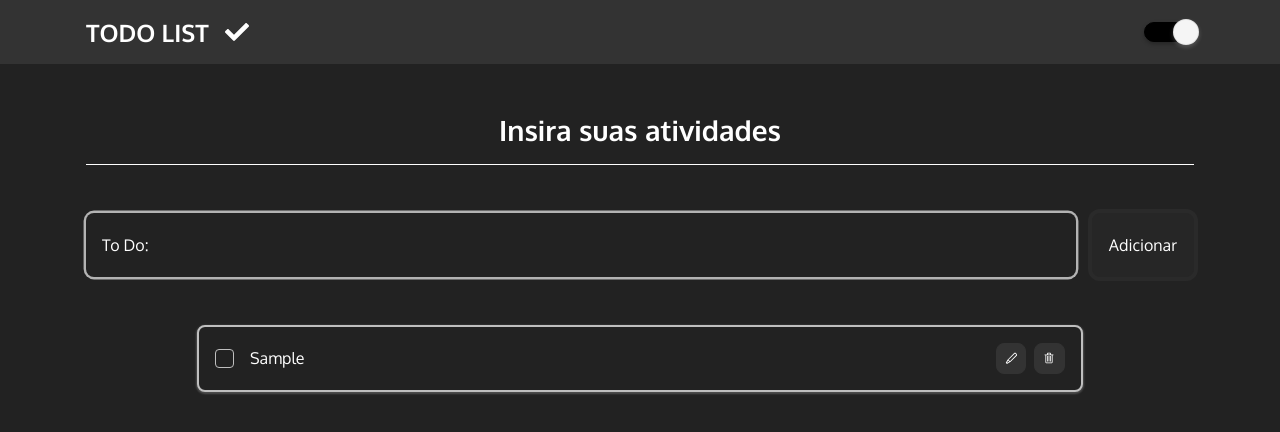
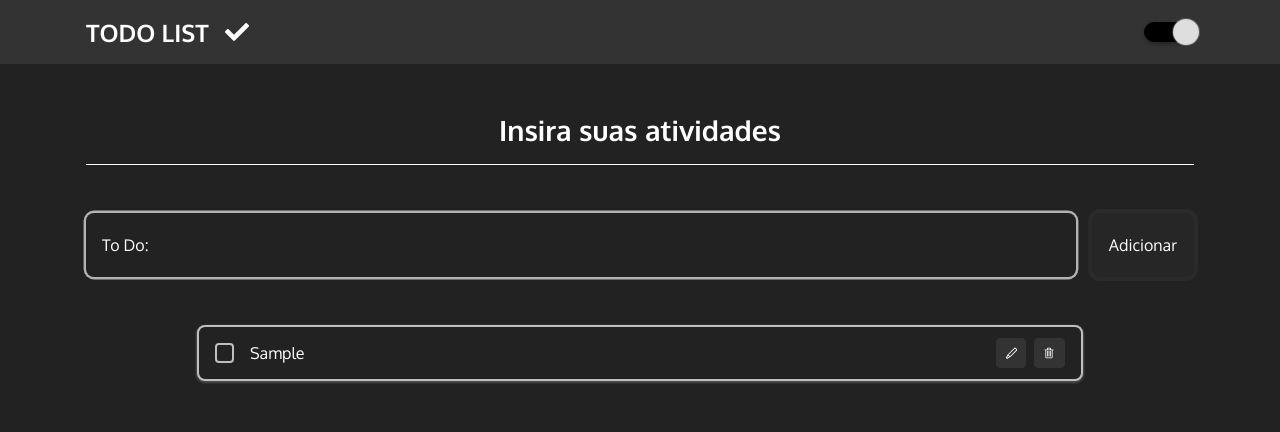
Before and after one commit to carlos-HFC/TodoList, a React (Create React App) app: page / in a window 1280 px wide. Both pictures are taken after typing "Sample" into the empty fields and a click on the button "Adicionar". Shown: the top 432 px of the page. Built offline with nearby package versions, Linux system fonts and the light colour scheme.

Commit message:
Centralizar a fonte em um único lugar

```diff
--- a/src/components/Button/index.tsx
+++ b/src/components/Button/index.tsx
@@ -1,8 +1,6 @@
 import { darken, transparentize } from "polished";
 import { ButtonHTMLAttributes } from "react";
 import styled, { DefaultTheme } from "styled-components";
-
-import { FONTS } from "../../css/themes/variables";
 
 interface ButtonProps extends ButtonHTMLAttributes<HTMLButtonElement> {
   variant?: keyof DefaultTheme['button'];
@@ -26,7 +24,6 @@ export const Button = styled.button<ButtonProps>(props => ({
   borderColor: props.theme.button[props.variant as keyof DefaultTheme['button']].bg,
   transition: "background-color .3s, color .3s, border-color .3s, box-shadow .3s, opacity .3s",
   width: props.block ? "100%" : "auto",
-  fontFamily: FONTS.primary,
   lineHeight: 1.5,
 
   ":disabled": {
--- a/src/components/Header/index.tsx
+++ b/src/components/Header/index.tsx
@@ -2,7 +2,7 @@ import { transparentize } from "polished";
 import { FaCheck } from "react-icons/fa";
 import styled, { useTheme } from "styled-components";
 
-import { COLORS, FONTS } from "../../css/themes/variables";
+import { COLORS } from "../../css/themes/variables";
 
 interface HeaderProps {
   handleTheme(): void;
@@ -26,7 +26,6 @@ const Wrapper = styled.header`
       display: inherit;
       align-items: inherit;
       gap: 1rem;
-      font-family: ${FONTS.primary};
       font-size: 1.25rem;
 
       @media (min-width: 768px) {
@@ -56,7 +55,7 @@ const Switch = styled.label`
 
     &::before {
       border-radius: 50%;
-      background: ${COLORS.offWhite};
+      background: ${COLORS.gray200};
       border: 1px solid ${transparentize(.6, COLORS.gray300)};
       bottom: -.25rem;
       content: "";
@@ -65,7 +64,7 @@ const Switch = styled.label`
       position: absolute;
       transition: transform 0.2s;
       width: 1.5rem;
-      box-shadow: 0 2px 4px ${props => props.theme.shadow};
+      box-shadow: 0 0 0 1px ${props => props.theme.shadow};
       will-change: transform;
     }
   }
--- a/src/components/Input/index.tsx
+++ b/src/components/Input/index.tsx
@@ -2,9 +2,11 @@ import { lighten } from "polished";
 import { InputHTMLAttributes } from "react";
 import styled from "styled-components";
 
-import { COLORS, FONTS } from "../../css/themes/variables";
+import { COLORS } from "../../css/themes/variables";
 
-interface InputProps extends InputHTMLAttributes<HTMLInputElement> {}
+interface InputProps extends InputHTMLAttributes<HTMLInputElement> {
+  label?: string;
+}
 
 const Floating = styled.div`
   border-radius: 0.5rem;
@@ -23,7 +25,6 @@ const Label = styled.label`
   will-change: transform;
   pointer-events: none;
   left: 1rem;
-  font-family: ${FONTS.primary};
   color: ${props => props.theme.text};
 `;
 
@@ -41,7 +42,6 @@ const InputBlock = styled.input`
   height: inherit;
   outline: 0;
   border-radius: inherit;
-  font-family: ${FONTS.primary};
   color: ${props => props.theme.text};
   box-shadow: 0 0 0 .15rem ${lighten(.7, COLORS.black)};
 
@@ -60,11 +60,11 @@ const InputBlock = styled.input`
   }
 `;
 
-export function Input(props: InputProps) {
+export function Input({ label = "To Do:", ...props }: InputProps) {
   return (
     <Floating>
       <InputBlock autoComplete="off" type="text" id="todo" placeholder="To Do" {...props} />
-      <Label htmlFor="todo">To Do:</Label>
+      <Label htmlFor="todo">{label}</Label>
     </Floating>
   );
 }
--- a/src/components/Item/index.tsx
+++ b/src/components/Item/index.tsx
@@ -1,13 +1,14 @@
 import { darken } from "polished";
-import { ButtonHTMLAttributes, InputHTMLAttributes } from "react";
+import { ButtonHTMLAttributes, InputHTMLAttributes, ReactNode } from "react";
 import { VscEdit, VscTrash } from "react-icons/vsc";
 import styled, { css } from "styled-components";
 
 import { Button } from "..";
-import { COLORS, FONTS } from "../../css/themes/variables";
+
+import { COLORS } from "../../css/themes/variables";
 
 interface ItemProps {
-  children: string;
+  children: ReactNode;
   checked?: boolean;
   onChecked?: InputHTMLAttributes<HTMLInputElement>['onClick'];
   onEdit?: ButtonHTMLAttributes<HTMLButtonElement>['onClick'];
@@ -21,11 +22,10 @@ const Wrapper = styled.li<Pick<ItemProps, 'checked'>>`
   border: 2px solid ${props => props.theme.list.border};
   border-radius: 0.5rem;
   width: 100%;
-  padding: 1rem;
+  padding: 0 1rem;
   box-shadow: 0 1px 2px 1px ${props => props.theme.shadow};
   background: ${props => props.theme.background};
   transition: box-shadow .3s, border-color .3s, background-color .3s;
-  font-family: ${FONTS.primary};
   position: relative;
   gap: 1rem;
 
@@ -56,7 +56,7 @@ const Wrapper = styled.li<Pick<ItemProps, 'checked'>>`
 
     input[type="checkbox"] {
       appearance: none;
-      border: 1.5px solid ${COLORS.gray400};
+      border: 2px solid ${COLORS.gray400};
       outline: none;
       position: relative;
       transition: background-color .2s, border-color .2s;
@@ -80,9 +80,11 @@ const Wrapper = styled.li<Pick<ItemProps, 'checked'>>`
       color: ${props => props.theme.text};
       transition: color .3s, font-style .3s, text-decoration .3s, opacity .3s;
       will-change: opacity;
-      font-family: ${FONTS.primary};
       font-size: 1rem;
       user-select: none;
+      display: flex;
+      align-items: stretch;
+      padding: 1rem 0;
     }
   }
 
@@ -97,6 +99,7 @@ const Wrapper = styled.li<Pick<ItemProps, 'checked'>>`
     button {
       padding: 0.5rem;
       font-size: .8rem;
+      border-radius: .25rem
     }
   }
 `;
@@ -105,8 +108,8 @@ export function Item(props: ItemProps) {
   return (
     <Wrapper checked={props.checked}>
       <div className="item_check">
-        <input type="checkbox" id={props.children} defaultChecked={props.checked} onClick={props.onChecked} />
-        <label htmlFor={props.children}>{props.children}</label>
+        <input type="checkbox" id={String(props.children)} defaultChecked={props.checked} onClick={props.onChecked} />
+        <label htmlFor={String(props.children)}>{props.children}</label>
       </div>
       <div className="item_btn">
         <Button variant="warning" onClick={props.onEdit} disabled={props.checked}>
--- a/src/css/styles.ts
+++ b/src/css/styles.ts
@@ -7,6 +7,7 @@ export default createGlobalStyle`
     box-sizing: border-box;
     margin: 0;
     padding: 0;
+    font-family: ${FONTS.primary};
   }
 
   canvas {
@@ -36,8 +37,4 @@ export default createGlobalStyle`
       max-width: 1140px;
     }
   }
-
-  h1, h2, h3, h4, h5, h6 {
-    font-family: ${FONTS.primary};
-  }
 `;
```
